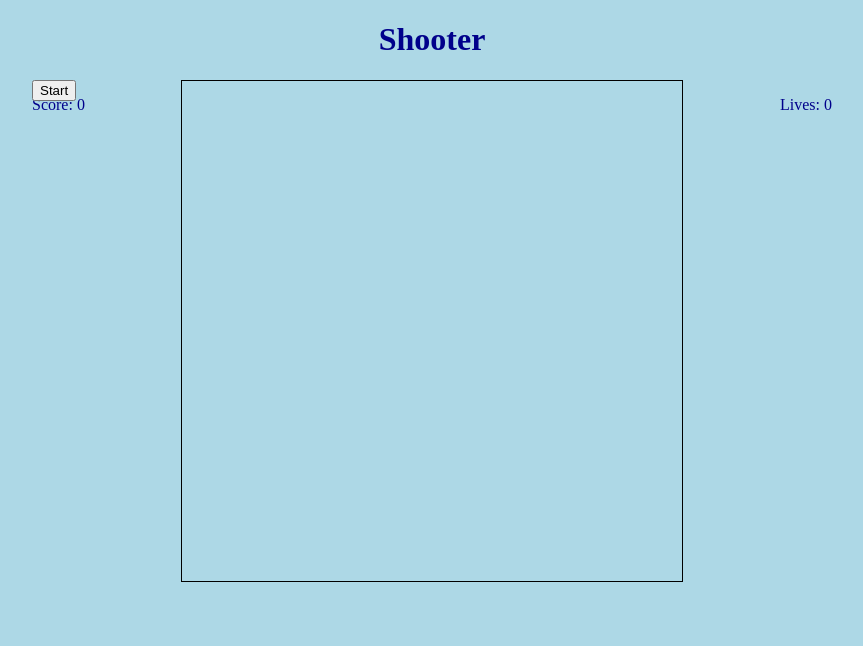
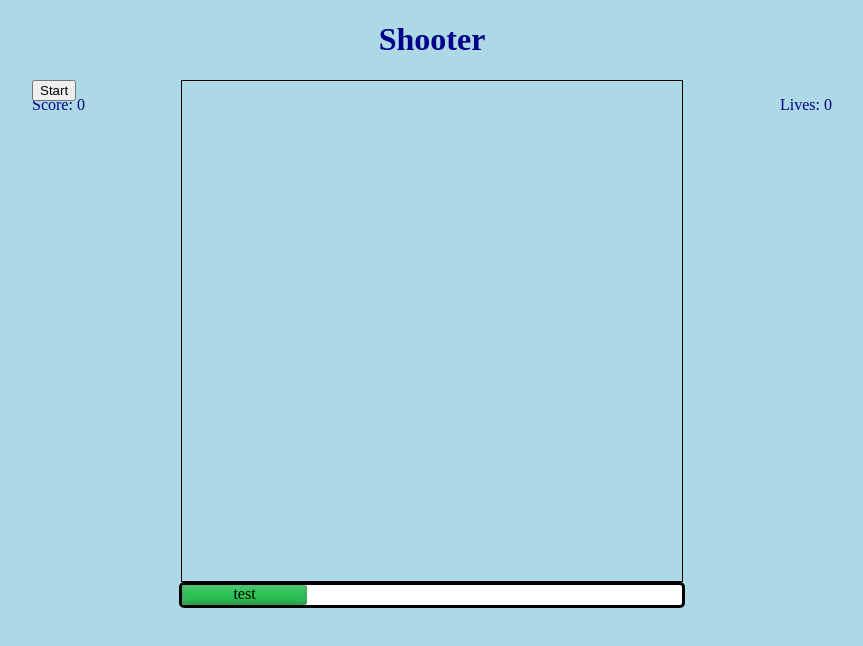
Before and after one commit to meerian/slimeslinger, a plain HTML site: page main.html in a window 1280 px wide. Shown: the whole page, without its empty margins (208-1071 px from the left). Drawn offline with Linux system fonts and the light colour scheme.

Commit message:
Add experience bar

```diff
--- a/main.html
+++ b/main.html
@@ -27,6 +27,9 @@
 
 </div>
 
+<div class="expbar">
+    <span id="expProgress">test</span>
+</div>
 
 <script type = "module" src = "main.js"></script>
 
--- a/style.css
+++ b/style.css
@@ -34,7 +34,32 @@ body {
     right: 50;
   }
 
+  .expbar {
+    text-align: center;
+    text-size-adjust: 5px;
+    height: 20px;
+    width: 500px;
+    margin-left: auto;
+    margin-right: auto;
+    background: white;
+    border-radius: 5px;
+    border-style: solid;
+    border-color: black;
+  }
 
+  .expbar > span {
+    width: 25%;
+    display: block;
+    height: 100%;
+    border-top-right-radius: 3px;
+    border-bottom-right-radius: 3px;
+    background-color: rgb(43,194,83);
+    box-shadow:
+      inset 0 2px 9px  rgba(255,255,255,0.3),
+      inset 0 -2px 6px rgba(0,0,0,0.4);
+    position: relative;
+    overflow: hidden;
+  }
 
   canvas {
     padding-left: 0;
```
